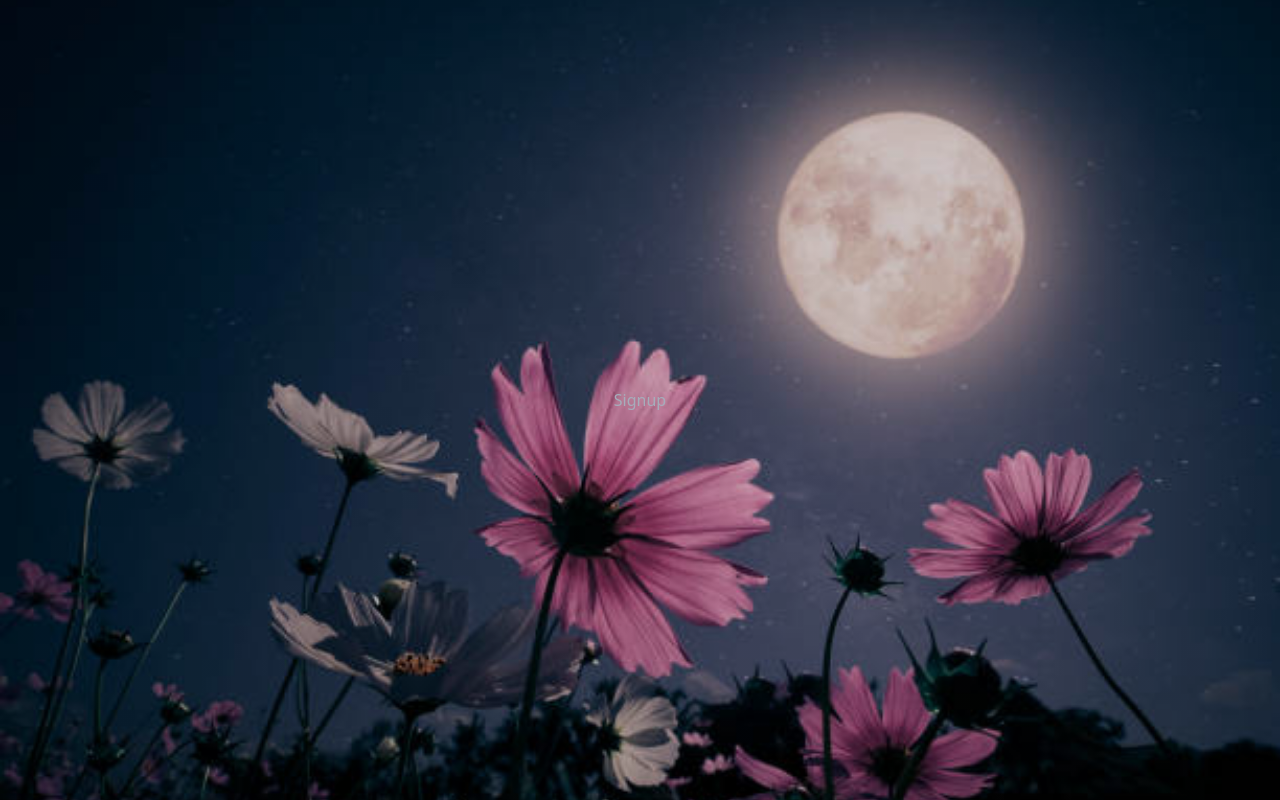
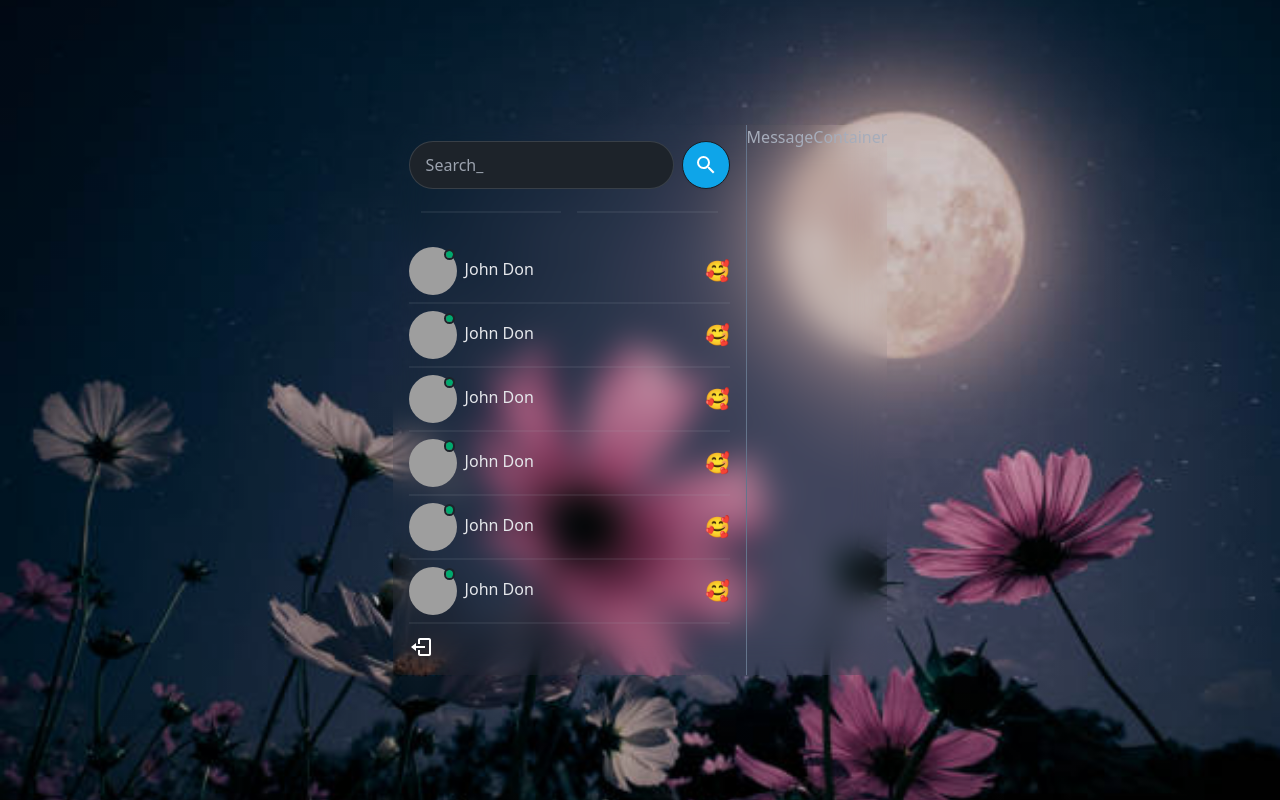
Before and after one commit to kashishInamdar/chit_chat, a React (Vite) app in the folder frontend/: page / in a window 1280 px wide. Built offline with nearby package versions, Linux system fonts and the light colour scheme; grey boxes are pictures that could not be loaded.

Commit message:
side bar UI complete

```diff
--- a/frontend/src/App.jsx
+++ b/frontend/src/App.jsx
@@ -1,5 +1,7 @@
 import "./App.css";
-// import Login from "./pages/login/Login.jsx";
+import Home from "./pages/home/Home.jsx";
+
+import Login from "./pages/login/Login.jsx";
 import Signup from "./pages/signup/Signup.jsx";
 
 function App() {
@@ -7,7 +9,9 @@ function App() {
     <>
       <div className=" p-4 h-screen flex items-center justify-center">
         {/* <Login /> */}
-        <Signup />
+        {/* <Signup /> */}
+        <Home />
+
       </div>
     </>
   );
--- /dev/null
+++ b/frontend/src/components/Message/MessageContainer.jsx
@@ -0,0 +1,9 @@
+import React from 'react'
+
+function MessageContainer() {
+  return (
+    <div>MessageContainer</div>
+  )
+}
+
+export default MessageContainer
--- /dev/null
+++ b/frontend/src/components/Sidebar/Conversation.jsx
@@ -0,0 +1,60 @@
+
+const Conversation = () => {
+  return (
+    <>
+      <div className="flex gap-2 items-center hover:bg-sky-500 rounded py-1 cursor-pointer ">
+        <div className="avatar online">
+          <div className="w-12 rounded-full ">
+            <img
+              src="https://img.jagrantv.com/article/rc1055978/1730710095-kashish.jpg"
+              alt="user avatar "
+            />
+          </div>
+        </div>
+
+        <div className="flex flex-col flex-1">
+          <div className=" flex gap-3 justify-between ">
+            <p className="font-bol text-gray-200">John Don</p>
+            <span className="text-xl ">🥰</span>
+          </div>
+        </div>
+      </div>
+
+      <div className="divider my-0 py-0 " />
+
+    </>
+  );
+};
+
+export default Conversation;
+
+
+// STARTER CODE SNIPPET
+// const Conversation = () => {
+//     return (
+//       <>
+//         <div className="flex gap-2 items-center hover:bg-sky-500 rounded py-1 cursor-pointer ">
+//           <div className="avatar online">
+//             <div className="w-12 rounded-full ">
+//               <img
+//                 src="https://img.jagrantv.com/article/rc1055978/1730710095-kashish.jpg"
+//                 alt="user avatar "
+//               />
+//             </div>
+//           </div>
+
+//           <div className="flex flex-col flex-1">
+//             <div className=" flex gap-3 justify-between ">
+//               <p className="font-bol text-gray-200">John Don</p>
+//               <span className="text-xl ">🥰</span>
+//             </div>
+//           </div>
+//         </div>
+
+//         <div className="divider my-0 py-0 " />
+
+//       </>
+//     );
+//   };
+
+//   export default Conversation;
--- /dev/null
+++ b/frontend/src/components/Sidebar/Conversations.jsx
@@ -0,0 +1,34 @@
+import Conversation from "./Conversation.jsx";
+
+const Conversations =  ()=> {
+  return (
+    <div className='py-2 flex flex-col overflow-auto  '>
+        <Conversation />
+        <Conversation />
+        <Conversation />
+        <Conversation />
+        <Conversation />
+        <Conversation />
+    </div>
+  )
+}
+
+export default Conversations;
+
+// STARTING CODE ;
+// import Conversation from "./Conversation.jsx";
+
+// const Conversations =  ()=> {
+//   return (
+//     <div className='py-2 flex flex-col overflow-auto  '>
+//         <Conversation />
+//         <Conversation />
+//         <Conversation />
+//         <Conversation />
+//         <Conversation />
+//         <Conversation />
+//     </div>
+//   )
+// }
+
+// export default Conversations;
--- /dev/null
+++ b/frontend/src/components/Sidebar/LogoutButton.jsx
@@ -0,0 +1,11 @@
+import { BiLogOut } from "react-icons/bi";
+
+const LogoutButton = ()=> {
+  return (
+    <div className='mt-auto  '>
+        <BiLogOut className="w-6 h-6 text-white cursor-pointer " />
+    </div>
+  )
+};
+
+export default LogoutButton;
--- /dev/null
+++ b/frontend/src/components/Sidebar/SearchInput.jsx
@@ -0,0 +1,31 @@
+import { MdOutlineSearch } from "react-icons/md";
+
+const SearchInput = () => {
+  return (
+    <form className='flex items-center gap-2 ' >
+        <input type="text" placeholder='Search_' className='input input-bordered rounded-full '/>
+        <button type='submit' className='btn btn-circle bg-sky-500 text-white ' >
+            <MdOutlineSearch className='w-6 h-6  outline-none ' />
+        </button>
+    </form>
+  )
+}
+
+export default SearchInput ;
+
+// STARTING CODE
+
+// import { MdOutlineSearch } from "react-icons/md";
+
+// const SearchInput = () => {
+//   return (
+//     <form className='flex items-center gap-2 ' >
+//         <input type="text" placeholder='Search_' className='input input-bordered rounded-full '/>
+//         <button type='submit' className='btn btn-circle bg-sky-500 text-white ' >
+//             <MdOutlineSearch className='w-6 h-6  outline-none ' />
+//         </button>
+//     </form>
+//   )
+// }
+
+// export default SearchInput ;
--- /dev/null
+++ b/frontend/src/components/Sidebar/Sidebar.jsx
@@ -0,0 +1,36 @@
+import SearchInput from "./SearchInput.jsx";
+import Conversations from "./Conversations.jsx";
+import LogoutButton from "./LogoutButton.jsx";
+const Sidebar = ()=>{
+    return(
+        <div className=" border-r border-slate-500 p-4 flex flex-col ">
+            <SearchInput />
+            <div className="divider px-3"> </div>
+           <Conversations />
+            <LogoutButton />
+
+
+        </div>
+    )
+}
+
+export default Sidebar ;
+
+// STARTING CODE
+
+// import SearchInput from "./SearchInput.jsx";
+// import Conversations from "./Conversations.jsx";
+// const Sidebar = ()=>{
+//     return(
+//         <div>
+//             <SearchInput />
+//             <div className="divider px-3"> </div>
+//            <Conversations />
+//             {/* <LogoutButton /> */}
+
+
+//         </div>
+//     )
+// }
+
+// export default Sidebar ;
--- a/frontend/src/pages/home/Home.jsx
+++ b/frontend/src/pages/home/Home.jsx
@@ -1,9 +1,15 @@
-import React from 'react'
+import React from "react";
+import Sidebar from "../../components/Sidebar/Sidebar.jsx";
+import MessageContainer from "../../components/Message/MessageContainer.jsx";
 
 const Home = () => {
   return (
-    <div>Home</div>
-  )
-}
+    <div className="flex sm:h-[450px] md:h-[550px] rounded-lg overflow-hidden bg-gray-400 bg-clip-padding backdrop:filter backdrop-blur-lg bg-opacity-0">
+        <Sidebar  />
+        <MessageContainer />
 
-export default Home ;
+    </div>
+  );
+};
+
+export default Home;
--- /dev/null
+++ b/frontend/src/pages/signup/GenderCheckbox.jsx
@@ -0,0 +1,49 @@
+import React from 'react'
+
+ const GenderCheckbox = () => {
+  return (
+    <div className='flex'>
+        <div className=' form-control'>
+            <label  className={`label gap-2 cursor-pointer`}>
+                <span className='label-text'>Male</span>
+                <input type="checkbox" className='checkbox border-slate-900 ' />
+            </label>
+        </div>
+        <div className=' form-control'>
+            <label  className={`label gap-2 cursor-pointer`}>
+                <span className='label-text'>Female</span>
+                <input type="checkbox" className='checkbox border-slate-900 ' />
+            </label>
+        </div>
+
+    </div>
+  )
+}
+
+export default GenderCheckbox ;
+
+
+// *** STARTING CODE FOR THIS FILE ***
+// import React from 'react'
+
+//  const GenderCheckbox = () => {
+//   return (
+//     <div className='flex'>
+//         <div className=' form-control'>
+//             <label  className={`label gap-2 cursor-pointer`}>
+//                 <span className='label-text'>Male</span>
+//                 <input type="checkbox" className='checkbox border-slate-900 ' />
+//             </label>
+//         </div>
+//         <div className=' form-control'>
+//             <label  className={`label gap-2 cursor-pointer`}>
+//                 <span className='label-text'>Female</span>
+//                 <input type="checkbox" className='checkbox border-slate-900 ' />
+//             </label>
+//         </div>
+
+//     </div>
+//   )
+// }
+
+// export default GenderCheckbox ;
--- a/frontend/src/pages/signup/Signup.jsx
+++ b/frontend/src/pages/signup/Signup.jsx
@@ -1,9 +1,72 @@
-import React from 'react'
+import React from "react";
+import GenderCheckbox from "./GenderCheckbox";
 
 const Signup = () => {
   return (
-    <div>Signup</div>
-  )
-}
+    <div className="flex flex-col items-center justify-center min-w-96 mx-auto">
+      <div className="w-full p-6 rounded-lg shadow-md bg-gray-400 bg-clip-padding backdrop-filter backdrop-blur-lg bg-opacity-0  ">
+        <h1 className=" text-3xl font-semibold text-center text-gray-300 ">
+          Signup
+          <span className=" text-blue-500 "> Chit-Chat</span>
+        </h1>
 
-export default Signup ;
+        <form>
+          <div>
+            <label className="label p-2">
+              <span className="text-base label-text ">Full Name</span>
+            </label>
+            <input
+              type="text"
+              placeholder="Enter Full name"
+              className="w-full input input-bordered h-10 "
+            />
+          </div>
+          <div>
+            <label className="label ">
+              <span className="text-base label-text ">Username</span>
+            </label>
+            <input
+              type="text"
+              placeholder="Enter username"
+              className="w-full input input-bordered h-10 "
+            />
+          </div>
+          <div>
+            <label className="label ">
+              <span className="text-base label-text ">Password</span>
+            </label>
+            <input
+              type="password"
+              placeholder="Enter password"
+              className="w-full input input-bordered h-10 "
+            />
+          </div>
+          <div>
+            <label className="label ">
+              <span className="text-base label-text ">Confirm Password</span>
+            </label>
+            <input
+              type="password"
+              placeholder="Enter confirm password"
+              className="w-full input input-bordered h-10 "
+            />
+          </div>
+
+          <GenderCheckbox />
+
+          <a
+            href="#"
+            className=" text-sm hover:underline hover:text-blue-600  inline-block">
+            Already have an Account ?
+          </a>
+
+          <div>
+            <button className="btn btn-block btn-sm   ">Signup</button>
+          </div>
+        </form>
+      </div>
+    </div>
+  );
+};
+
+export default Signup;
--- a/package.json
+++ b/package.json
@@ -18,6 +18,7 @@
     "jsonwebtoken": "^9.0.2",
     "mongoose": "^8.8.4",
     "nodemon": "^3.1.7",
+    "react-icons": "^5.4.0",
     "soket.io": "^0.0.1-security"
   }
 }
```
Also changed, not shown: 2 other files (tests, documents, lock files or other folders).
